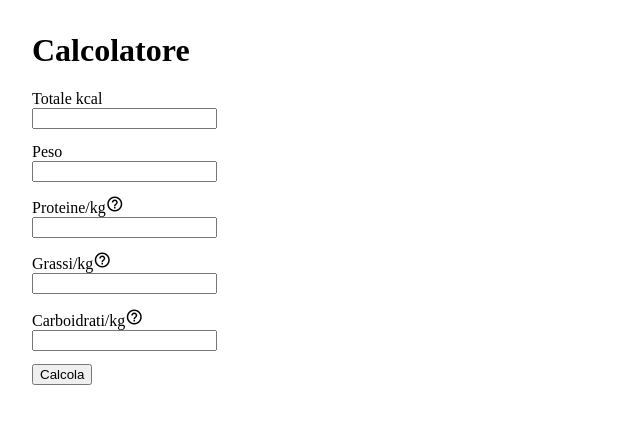
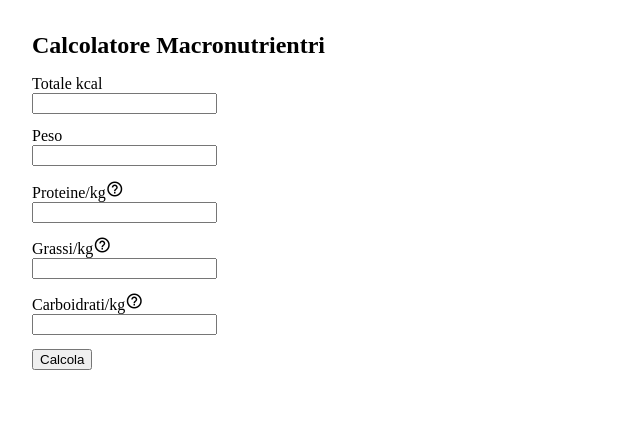
Before and after one commit to paolobtl/calcolatore-macro, a plain HTML site: page index.html in a window 1280 px wide. Shown: the whole page, without its empty margins (0-640 px from the left). Drawn offline with Linux system fonts and the light colour scheme.

Commit message:
font size

```diff
--- a/index.html
+++ b/index.html
@@ -11,7 +11,7 @@
   <link href="https://fonts.googleapis.com/icon?family=Material+Icons" rel="stylesheet">
 </head>
 <body>
-  <h1>Calcolatore</h1>
+  <h1>Calcolatore Macronutrientri</h1>
 
     Totale kcal<input type="number" min="0" max"400" class="valoriInput" id="totaleKcal">
     Peso<input type="number" step="0.01" min="0" max"400" class="valoriInput" id="peso">
--- a/style.css
+++ b/style.css
@@ -3,6 +3,9 @@ body {
 }
 .material-icons.md-18 { font-size: 18px; }
 
+h1 {
+  font-size: 1.5em;
+}
 .valoriInput {
   display: block;
   margin-bottom: 1em
```
